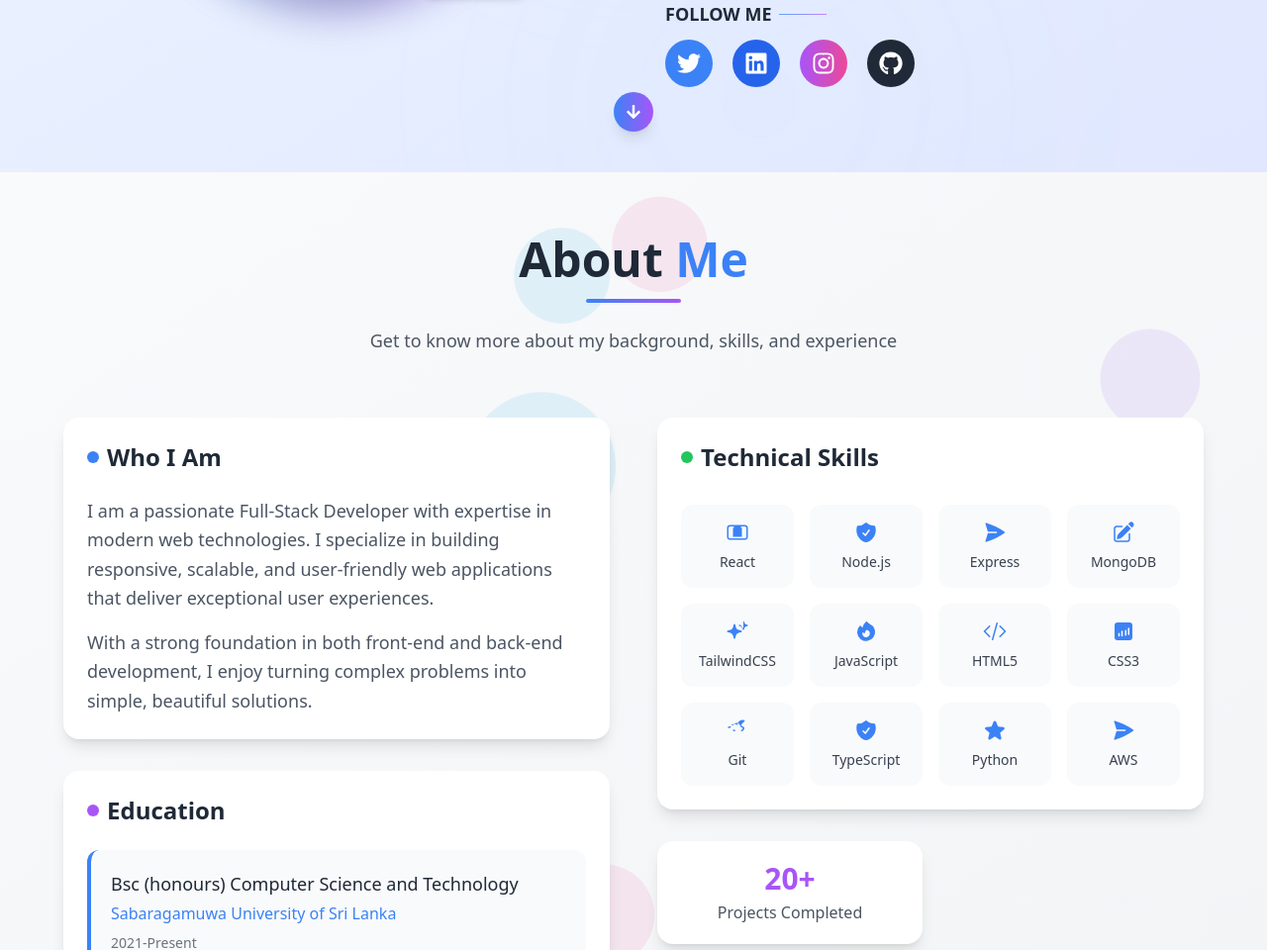
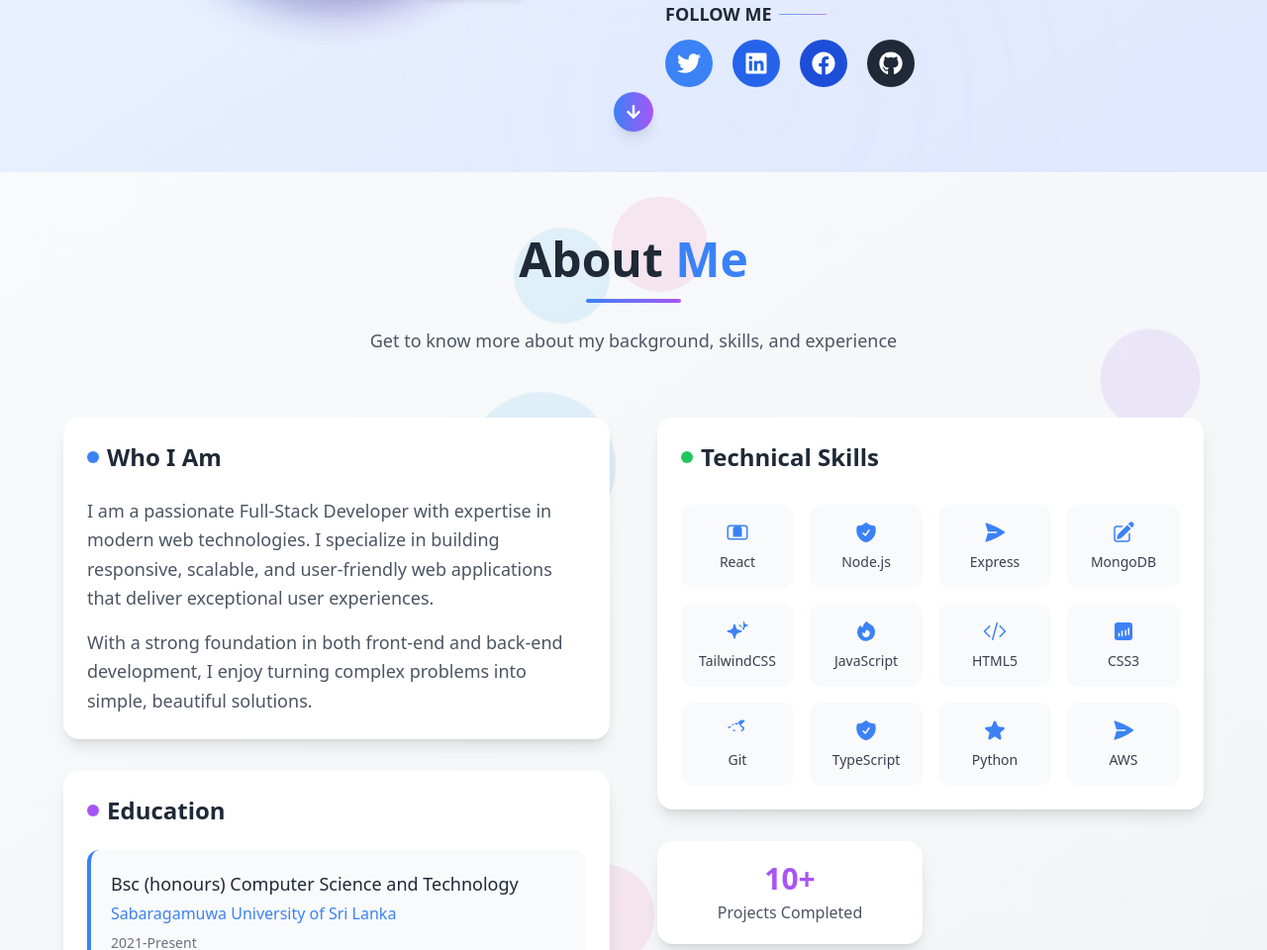
Before and after one commit to ukvittahachchi/my-portfolio, a React (Vite) app: page / in a window 1280 px wide. Shown: the part 626-1586 px from the top of the page at 99% size. Built offline with nearby package versions, Linux system fonts and the light colour scheme.

Commit message:
hero update

```diff
--- a/src/sections/About.jsx
+++ b/src/sections/About.jsx
@@ -242,7 +242,7 @@ const About = () => {
                 <div className="text-gray-600 dark:text-gray-300 mt-1">Years Experience</div>
               </div>*/}
               <div className="bg-white dark:bg-gray-800 rounded-2xl p-5 shadow-lg text-center">
-                <div className="text-3xl font-bold text-purple-500 dark:text-purple-400">20+</div>
+                <div className="text-3xl font-bold text-purple-500 dark:text-purple-400">10+</div>
                 <div className="text-gray-600 dark:text-gray-300 mt-1">Projects Completed</div>
               </div>
             </div>
--- a/src/sections/Hero.jsx
+++ b/src/sections/Hero.jsx
@@ -1,6 +1,6 @@
 // sections/Hero.jsx
 import { useState, useEffect, useRef } from "react";
-import { FaTwitter, FaLinkedin, FaGithub, FaInstagram, FaArrowDown } from "react-icons/fa";
+import { FaTwitter, FaLinkedin, FaGithub, FaFacebook, FaArrowDown } from "react-icons/fa";
 import { Link } from "react-scroll";
 import profileImg from "../assets/profile.png"; // replace with your own image
 import profileImgLight from "../assets/profile-dark.png"; // optional: different image for light mode
@@ -248,10 +248,10 @@ export default function Hero() {
                 lightColor: "bg-blue-600"
               },
               {
-                icon: <FaInstagram className={darkMode ? "text-white" : "text-white"} />,
-                url: "https://instagram.com/umindukethaka",
-                darkColor: "bg-gradient-to-r from-purple-500 to-pink-500",
-                lightColor: "bg-gradient-to-r from-purple-500 to-pink-500"
+                icon: <FaFacebook className={darkMode ? "text-white" : "text-white"} />,
+                url: "https://www.facebook.com/umindu.kethaka.2025/",
+                darkColor: "bg-blue-800",
+                lightColor: "bg-blue-700"
               },
               {
                 icon: <FaGithub className={darkMode ? "text-white" : "text-white"} />,
```
